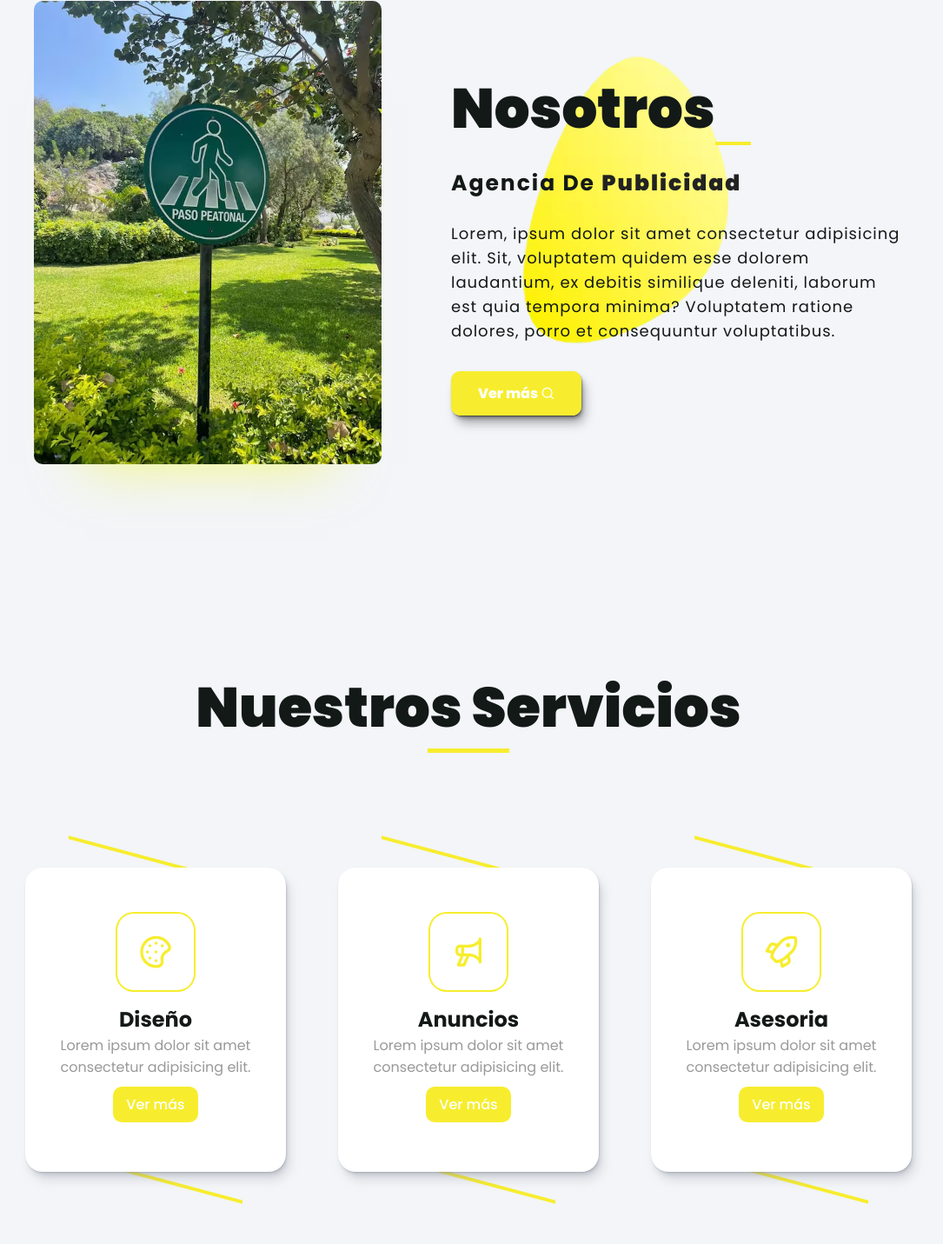
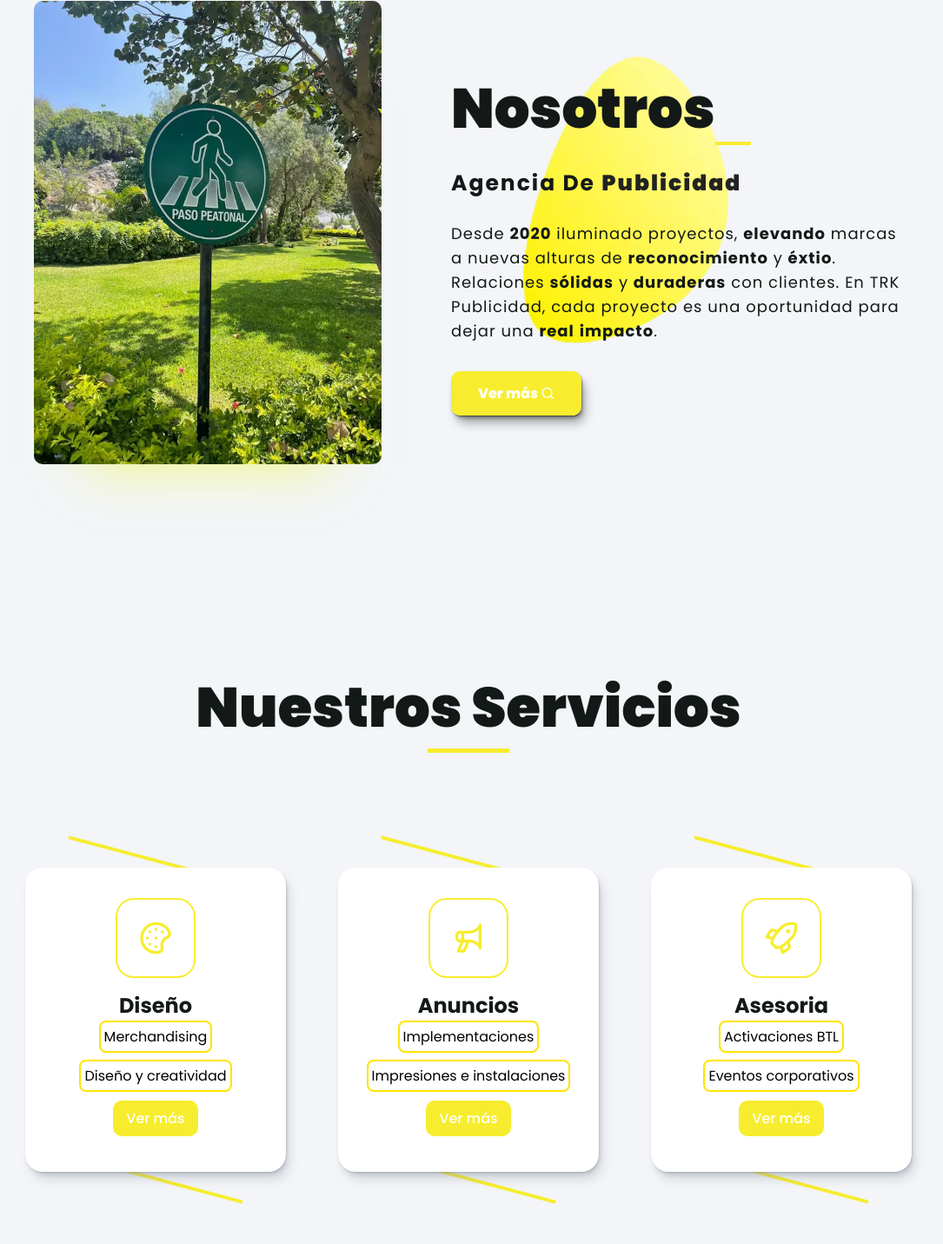
Before and after one commit to Piero010405/TRK-PUBLICIDAD-2024, an Astro site: page / in a window 1280 px wide. Shown: the part 1089-2520 px from the top of the page at 87% size, without its empty margins (101-1186 px from the left). Built offline with nearby package versions, Linux system fonts and the light colour scheme; Astro itself is replaced by a stand-in of ours; what prettier would draw is missing.

Commit message:
adding text

```diff
--- a/src/components/About.astro
+++ b/src/components/About.astro
@@ -18,10 +18,12 @@
       <h5>Agencia de <span>Publicidad</span></h5>
 
       <p>
-        Lorem, ipsum dolor sit amet consectetur adipisicing elit. Sit,
-        voluptatem quidem esse dolorem laudantium, ex debitis similique
-        deleniti, laborum est quia tempora minima? Voluptatem ratione dolores,
-        porro et consequuntur voluptatibus.
+        Desde <b>2020</b> iluminado proyectos, <b>elevando</b> marcas a nuevas alturas
+        de <b>reconocimiento</b> y
+        <b>éxtio</b>. Relaciones <b>sólidas</b> y
+        <b>duraderas</b> con clientes. En TRK Publicidad, cada proyecto es una oportunidad
+        para dejar una <b>real</b>
+        <b>impacto</b>.
       </p>
       <div class='center-button'>
         <a>Ver más <i class='uil uil-search'></i></a>
--- a/src/components/Hero.astro
+++ b/src/components/Hero.astro
@@ -36,10 +36,10 @@ import { MultiText } from '../components/MultiText.jsx'
       <span class='topline'>Bienvenido</span>
       <h1>a <MultiText client:visible /></h1>
       <p>
-        Lorem ipsum dolor sit, amet consectetur adipisicing elit. Iste deleniti
-        vel, alias ea magnam tempora doloremque modi eligendi ipsam iure
-        consequatur distinctio iusto aperiam maiores. Facilis at tempore iste
-        cum!
+        Tenemos propuestas <span class='orange'>funcionales</span> con <span
+          class='orange'>presupuestos</span
+        >
+        <b>aterrizados</b>
       </p>
       <div class='btns'>
         <a> Conóce más</a>
--- a/src/components/Services.astro
+++ b/src/components/Services.astro
@@ -1,47 +1,56 @@
+---
+import ServicesItem from './ServicesItem.astro'
 ---
 
----
-
-<section class="services" id="services">
+<section class='services' id='services'>
   <div>
     <h2>Nuestros Servicios</h2>
   </div>
-  <div class="main-services">
-    <div class="services-container">
-      <div class="box" style="--clr:#F7ED2E;">
-        <div class="content">
-          <div class="icon">
-            <i class="uil uil-palette"></i>
+  <div class='main-services'>
+    <div class='services-container'>
+      <div class='box' style='--clr:#F7ED2E;'>
+        <div class='content'>
+          <div class='icon'>
+            <i class='uil uil-palette'></i>
           </div>
-          <div class="text">
+          <div class='text'>
             <h3>Diseño</h3>
-            <p>Lorem ipsum dolor sit amet consectetur adipisicing elit.</p>
-            <a href="">Ver más</a>
+            <p class='flex'>
+              <span class='service-item'>Merchandising</span>
+              <span class='service-item'>Diseño y creatividad</span>
+            </p>
+            <a href=''>Ver más</a>
           </div>
         </div>
       </div>
-      <div class="box" style="--clr:#F7ED2E;">
-        <div class="content">
-          <div class="icon">
-            <i class="uil uil-megaphone"></i>
+      <div class='box' style='--clr:#F7ED2E;'>
+        <div class='content'>
+          <div class='icon'>
+            <i class='uil uil-megaphone'></i>
           </div>
-          <div class="text">
+          <div class='text'>
             <h3>Anuncios</h3>
-            <p>Lorem ipsum dolor sit amet consectetur adipisicing elit.</p>
-            <a href="">Ver más</a>
+            <p class='flex'>
+              <span class='service-item'>Implementaciones</span>
+              <span class='service-item'>Impresiones e instalaciones</span>
+            </p>
+            <a href=''>Ver más</a>
           </div>
         </div>
       </div>
 
-      <div class="box" style="--clr:#F7ED2E;">
-        <div class="content">
-          <div class="icon">
-            <i class="uil uil-rocket"></i>
+      <div class='box' style='--clr:#F7ED2E;'>
+        <div class='content'>
+          <div class='icon'>
+            <i class='uil uil-rocket'></i>
           </div>
-          <div class="text">
+          <div class='text'>
             <h3>Asesoria</h3>
-            <p>Lorem ipsum dolor sit amet consectetur adipisicing elit.</p>
-            <a href="">Ver más</a>
+            <p class='flex'>
+              <span class='service-item'>Activaciones BTL</span>
+              <span class='service-item'>Eventos corporativos</span>
+            </p>
+            <a href=''>Ver más</a>
           </div>
         </div>
       </div>
@@ -61,6 +70,14 @@
     gap: 2rem;
   }
 
+  .flex {
+    display: flex;
+    flex-direction: column;
+    gap: 0.5rem;
+    justify-content: center;
+    align-items: center;
+  }
+
   .services h2 {
     text-align: center;
     padding-top: 10%;
@@ -73,7 +90,7 @@
 
   .services h2::after {
     position: absolute;
-    content: "";
+    content: '';
     background-color: var(--third-color);
     width: 15%;
     height: 5px;
@@ -112,7 +129,7 @@
   }
 
   .services-container .box::before {
-    content: "";
+    content: '';
     position: absolute;
     inset: -10px 50px;
     border-top: 4px solid var(--clr);
@@ -166,6 +183,24 @@
       0 0 0 300px var(--clr);
   }
 
+  .service-item {
+    text-align: center;
+    align-items: center;
+    justify-content: center;
+    cursor: crosshair;
+    border-radius: 0.5rem;
+    border: 2px solid var(--fourth-color);
+    padding: 0.25rem;
+    width: fit-content;
+    color: black;
+  }
+
+  .services-container .box:hover .content .text .service-item {
+    border: 2px solid white;
+    color: white;
+    transition: 0.5s ease-in-out;
+  }
+
   .services-container .box .content .text h3 {
     font-size: 1.5em;
     color: var(--footer-color);
--- a/src/layouts/Layout.astro
+++ b/src/layouts/Layout.astro
@@ -1,28 +1,28 @@
 ---
 interface Props {
-  title: string;
+  title: string
 }
 
-import NavBar from "../components/NavBar.astro";
-import Footer from "../components/Footer.astro";
-import { WhatsAppButton } from "../components/WhatsAppButton.jsx";
+import NavBar from '../components/NavBar.astro'
+import Footer from '../components/Footer.astro'
+import { WhatsAppButton } from '../components/WhatsAppButton.jsx'
 
-const { title } = Astro.props;
+const { title } = Astro.props
 ---
 
 <!doctype html>
-<html lang="en">
+<html lang='en'>
   <head>
-    <meta charset="UTF-8" />
-    <meta http-equiv="X-UA-Compatible" content="IE=edge" />
-    <meta name="description" content="TRK Publicidad" />
-    <meta name="viewport" content="width=device-width" />
-    <link rel="icon" type="image/svg+xml" href="/trkcon.svg" />
-    <meta name="generator" content={Astro.generator} />
+    <meta charset='UTF-8' />
+    <meta http-equiv='X-UA-Compatible' content='IE=edge' />
+    <meta name='description' content='TRK Publicidad' />
+    <meta name='viewport' content='width=device-width' />
+    <link rel='icon' type='image/svg+xml' href='/trkcon.svg' />
+    <meta name='generator' content={Astro.generator} />
     <title>{title}</title>
     <link
-      rel="stylesheet"
-      href="https://unicons.iconscout.com/release/v4.0.8/css/line.css"
+      rel='stylesheet'
+      href='https://unicons.iconscout.com/release/v4.0.8/css/line.css'
     />
   </head>
   <body>
@@ -35,7 +35,7 @@ const { title } = Astro.props;
 
 <style is:global>
   @charset "UTF-8";
-  @import url("https://fonts.googleapis.com/css2?family=Poppins:wght@100;200;300;400;500;600;700;800;900&display=swap");
+  @import url('https://fonts.googleapis.com/css2?family=Poppins:wght@100;200;300;400;500;600;700;800;900&display=swap');
   :root {
     --primary-color: #f54748;
     --secondary-color: #f48924;
@@ -83,7 +83,7 @@ const { title } = Astro.props;
     --scroll-thumb-color: #282f4e;
     --scroll-thumb-hover-color: #454f6b;
 
-    --font-poppins: "Poppins", system-ui, sans-serif;
+    --font-poppins: 'Poppins', system-ui, sans-serif;
 
     --shadow-color: 216deg 8% 60%;
     --shadow-elevation-low: 0.3px 0.5px 0.7px hsl(var(--shadow-color) / 0.34),
@@ -139,6 +139,11 @@ const { title } = Astro.props;
     overflow: hidden;
   }
 
+  .orange {
+    color: var(--fourth-color);
+    font-weight: 900;
+  }
+
   /* @keyframes reveal {
     from {
       opacity: 0;
```
